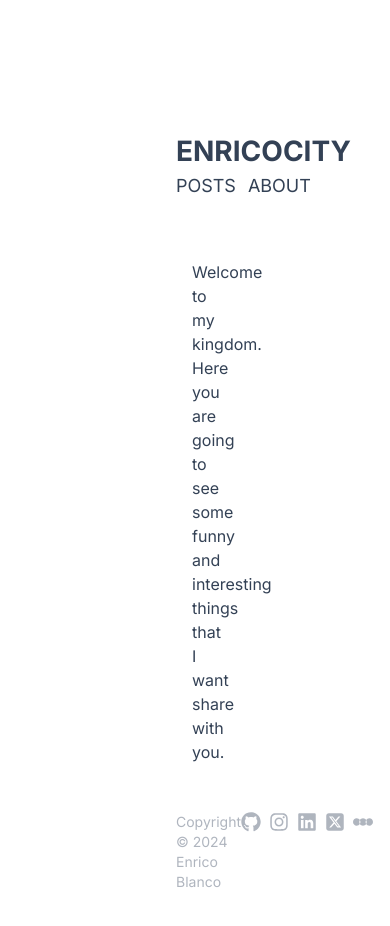
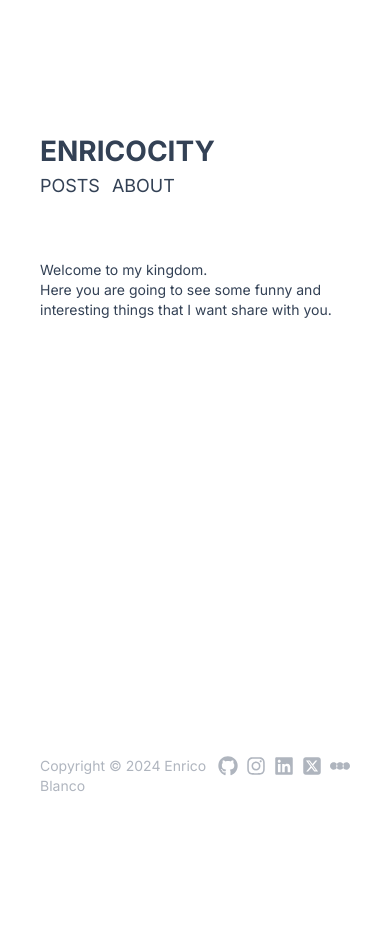
Before and after one commit to enricoblanco/enrico-blog, a Next.js app: page / in a window 390 px wide. Shown: the top 926 px of the page. After the commit the page ends 844 px from the top, so only its background shows below. Built offline with nearby package versions, Linux system fonts and the light colour scheme.

Commit message:
add responsividade

```diff
--- a/src/app/components/About.tsx
+++ b/src/app/components/About.tsx
@@ -8,7 +8,7 @@ export const About = () => {
       <div className="flex justify-center">
         <div className="flex flex-col gap-8">
           <div className="text-[25px] flex justify-center font-bold">ABOUT</div>
-          <div className="text-justify flex flex-col gap-2">
+          <div className="text-justify flex flex-col gap-2 mx-10 md:mx-36 text-sm md:text-lg">
             <p>
               Hello! I&apos;m Enrico Cidade(city) Blanco, a student diving into
               the world of computer science. By day, I&apos;m part of the WebMed
--- a/src/app/components/Footer.tsx
+++ b/src/app/components/Footer.tsx
@@ -5,8 +5,7 @@ import { SiLetterboxd } from 'react-icons/si'
 
 export const Footer = () => {
   return (
-    <div className="w-full text-sm px-44 py-12">
-      <div className="flex justify-between text-gray-400 opacity-80">
+    <div className="mx-10 flex text-sm py-12 justify-between text-gray-400 opacity-80">
       <div>Copyright © 2024 Enrico Blanco</div>
       <ul className="flex flex-row gap-2 text-xl">
         <li>
@@ -31,9 +30,7 @@ export const Footer = () => {
           <Link
             target="_blank"
             className="hover:text-gray-800 transition-all"
-              href={
-                'https://www.linkedin.com/in/enrico-cidade-blanco-760517231/'
-              }
+            href={'https://www.linkedin.com/in/enrico-cidade-blanco-760517231/'}
           >
             <FaLinkedin />
           </Link>
@@ -58,6 +55,5 @@ export const Footer = () => {
         </li>
       </ul>
     </div>
-    </div>
   )
 }
--- a/src/app/components/Navbar.tsx
+++ b/src/app/components/Navbar.tsx
@@ -4,7 +4,7 @@ import React from 'react'
 export const Navbar = () => {
   return (
     <div className="flex-col flex justify-center">
-      <div className="pt-[130px] pb-[60px] px-44">
+      <div className="pt-[130px] pb-[60px] ml-10">
         <Link href={'/'} className="text-[28px] font-bold">
           ENRICOCITY
         </Link>
--- a/src/app/components/Post/Post.tsx
+++ b/src/app/components/Post/Post.tsx
@@ -33,17 +33,19 @@ export const Post = () => {
 
   const [post, setPost] = useState<PostInterface>()
 
+  const [isMobile, setIsMobile] = useState(false)
+
+  useEffect(() => {
+    window.innerWidth < 768 ? setIsMobile(true) : setIsMobile(false)
+  }, [])
+
   return (
-    <div className="w-full">
-      <div className="flex justify-center">
-        <div className="flex flex-col gap-8">
-          <div className="text-[25px] flex justify-center font-bold">
-            {post?.title ?? <TextSkeleton width={210} count={1} />}
-          </div>
-          <div className="text-justify">
-            {post?.content ?? <TextSkeleton />}
-          </div>
-        </div>
+    <div className="flex flex-col gap-8">
+      <div className="text-[25px] flex justify-center font-bold">
+        {post?.title ?? <TextSkeleton width={210} count={1} />}
+      </div>
+      <div className="text-justify flex justify-center mx-10 md:mx-36 text-sm md:text-lg">
+        {post?.content ?? <TextSkeleton width={isMobile ? 100 : 500} />}
       </div>
     </div>
   )
--- a/src/app/components/Post/PostItem.tsx
+++ b/src/app/components/Post/PostItem.tsx
@@ -35,8 +35,7 @@ export const PostItem = () => {
   }, [])
 
   return (
-    <div>
-      <div>
+    <div className="text-lg">
       {loading ? (
         <TextSkeleton width={210} />
       ) : (
@@ -53,6 +52,5 @@ export const PostItem = () => {
         ))
       )}
     </div>
-    </div>
   )
 }
--- a/src/app/layout.tsx
+++ b/src/app/layout.tsx
@@ -22,7 +22,7 @@ export default function RootLayout({
       <body className={`${inter.className} text-slate-700`}>
         <div className="flex flex-col min-h-screen">
           <Navbar />
-          <main className="flex-grow px-48">{children}</main>
+          <main className="flex-grow">{children}</main>
           <Footer />
         </div>
       </body>
--- a/src/app/page.tsx
+++ b/src/app/page.tsx
@@ -2,7 +2,7 @@
 
 export default function Home() {
   return (
-    <main>
+    <main className="mx-10 md:mx-36 text-sm md:text-lg">
       <p>Welcome to my kingdom.</p>
       <p>
         Here you are going to see some funny and interesting things that I want
--- a/src/app/posts/[id]/page.tsx
+++ b/src/app/posts/[id]/page.tsx
@@ -1,9 +1,5 @@
 import { Post } from '../../components/Post'
 
 export default function PostPage() {
-  return (
-    <div className="w-full">
-      <Post />
-    </div>
-  )
+  return <Post />
 }
--- a/src/app/posts/page.tsx
+++ b/src/app/posts/page.tsx
@@ -4,7 +4,7 @@ import { PostItem } from '../components/Post'
 export default function Posts() {
   return (
     <div>
-      <div className="flex flex-col gap-3">
+      <div className="flex flex-col gap-3 ml-12">
         <div className="text-[25px] font-semibold">POSTS</div>
         <PostItem />
       </div>
```
Lines whose indentation alone changed are shown as unchanged.
